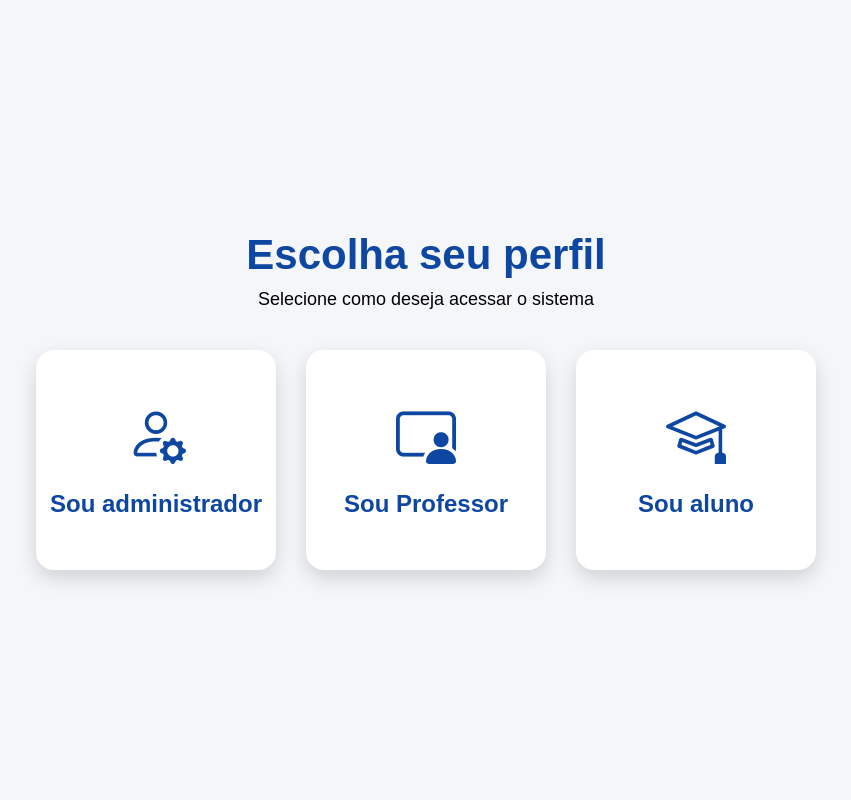
After one commit to dudunasc/biblioteca-senai, a Flask app: page /escolher-perfil in a window 1280 px wide. The commit adds this page. Shown: the whole page, without its empty margins (214-1065 px from the left). Run offline with Flask 3, Linux system fonts and the light colour scheme.

Commit message:
add tela de escolher perfil

```diff
--- a/app/routes.py
+++ b/app/routes.py
@@ -137,10 +137,9 @@ def login():
 
 # ----- Escolha do Perfil -----
 @app.route('/escolher-perfil')
-def escolher_perfil():
-
+def escolherPerfil():
     return render_template(
-        'escolher_perfil.html'
+        'escolherPerfil.html'
     )
 
 
--- /dev/null
+++ b/app/static/css/escolherPerfil.css
@@ -0,0 +1,71 @@
+*{
+    margin:0;
+    padding:0;
+    box-sizing:border-box;
+    font-family:Arial, Helvetica, sans-serif;
+}
+
+body{
+    background:#f4f6f9;
+}
+
+.perfil-container{
+    min-height:100vh;
+    display:flex;
+    flex-direction:column;
+    align-items:center;
+    justify-content:center;
+    text-align:center;
+}
+
+.perfil-container h1{
+    color:#0D47A1;
+    font-size:42px;
+    margin-bottom:10px;
+}
+
+.perfil-container p{
+    font-size:18px;
+    margin-bottom:40px;
+}
+
+.perfil-cards{
+    display:flex;
+    gap:30px;
+}
+
+.perfil-card{
+    width:240px;
+    height:220px;
+    background:white;
+    border-radius:18px;
+    text-decoration:none;
+    color:#0D47A1;
+    display:flex;
+    flex-direction:column;
+    align-items:center;
+    justify-content:center;
+    box-shadow:0 8px 20px rgba(0,0,0,.15);
+    transition:.3s;
+}
+
+.perfil-card:hover{
+    transform:translateY(-8px);
+    background:#0D47A1;
+    color:white;
+}
+
+.perfil-card i{
+    font-size:60px;
+    margin-bottom:20px;
+}
+
+.perfil-card h2{
+    font-size:24px;
+}
+
+@media(max-width:800px){
+    .perfil-cards{
+        flex-direction:column;
+    }
+}
--- a/app/templates/dashboard.html
+++ b/app/templates/dashboard.html
@@ -33,7 +33,7 @@
             Acervo
         </a>
 
-        <a href="/escolher-perfil">
+        <a href="{{ url_for('escolherPerfil') }}">
             <i class="bi bi-person-circle"></i>
             Entrar
         </a>
--- /dev/null
+++ b/app/templates/escolherPerfil.html
@@ -0,0 +1,31 @@
+<!DOCTYPE html>
+<html lang="pt-BR">
+<head>
+    <meta charset="UTF-8">
+    <title>Escolher Perfil</title>
+    <link rel="stylesheet" href="{{ url_for('static', filename='css/escolherPerfil.css') }}">
+    <link rel="stylesheet"
+          href="https://cdn.jsdelivr.net/npm/bootstrap-icons@1.11.3/font/bootstrap-icons.min.css">
+</head>
+<body>
+
+<section class="perfil-container">
+    <h1>Escolha seu perfil</h1>
+    <p>Selecione como deseja acessar o sistema</p>
+    <div class="perfil-cards">
+        <a href="{{ url_for('login') }}" class="perfil-card">
+            <i class="bi bi-person-gear"></i>
+            <h2>Sou administrador</h2>
+        </a>
+        <a href="{{ url_for('login') }}" class="perfil-card">
+            <i class="bi bi-person-video3"></i>
+            <h2>Sou Professor</h2>
+        </a>
+        <a href="{{ url_for('login') }}" class="perfil-card">
+            <i class="bi bi-mortarboard"></i>
+            <h2>Sou aluno</h2>
+        </a>
+    </div>
+</section>
+</body>
+</html>
```
Also changed, not shown: app/static/css/dashboard.css (+2 -6 lines).
